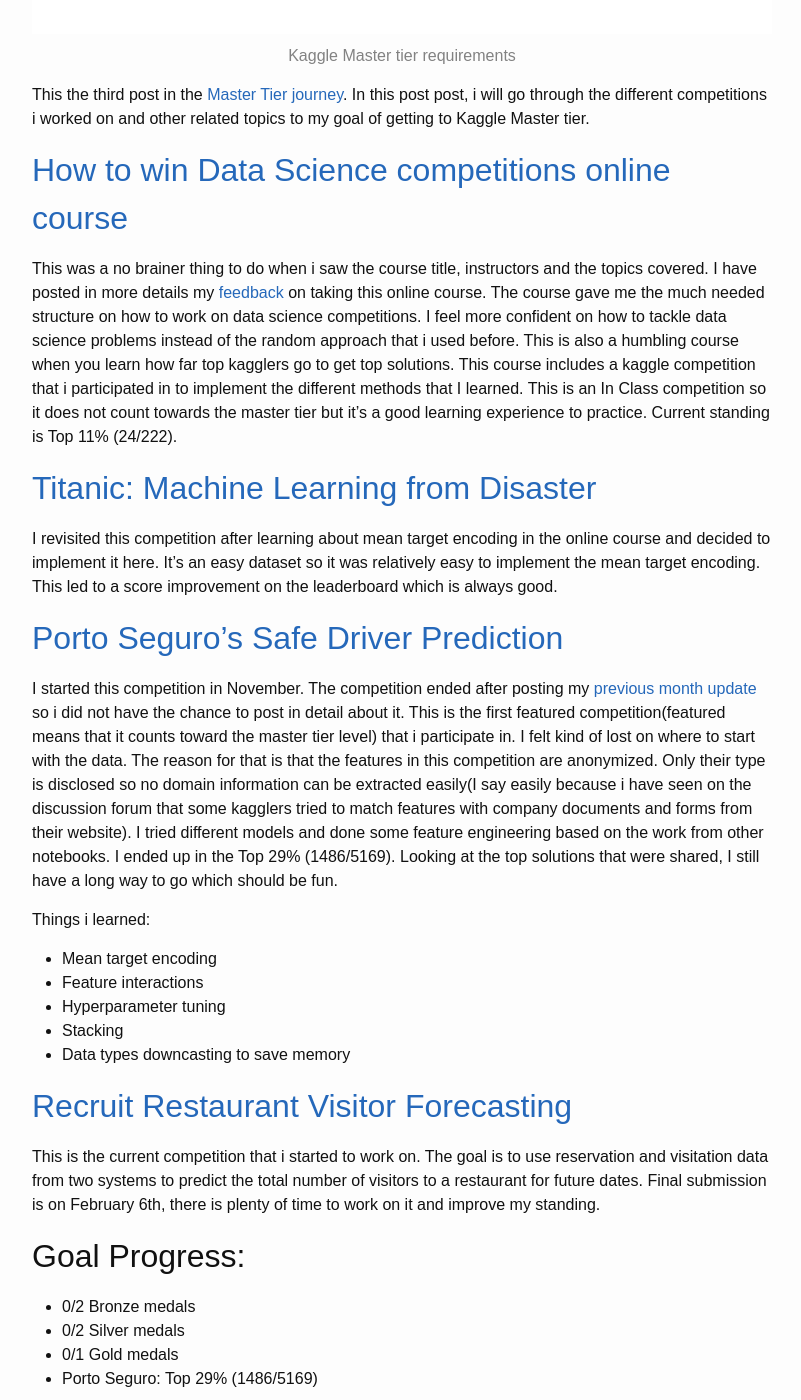
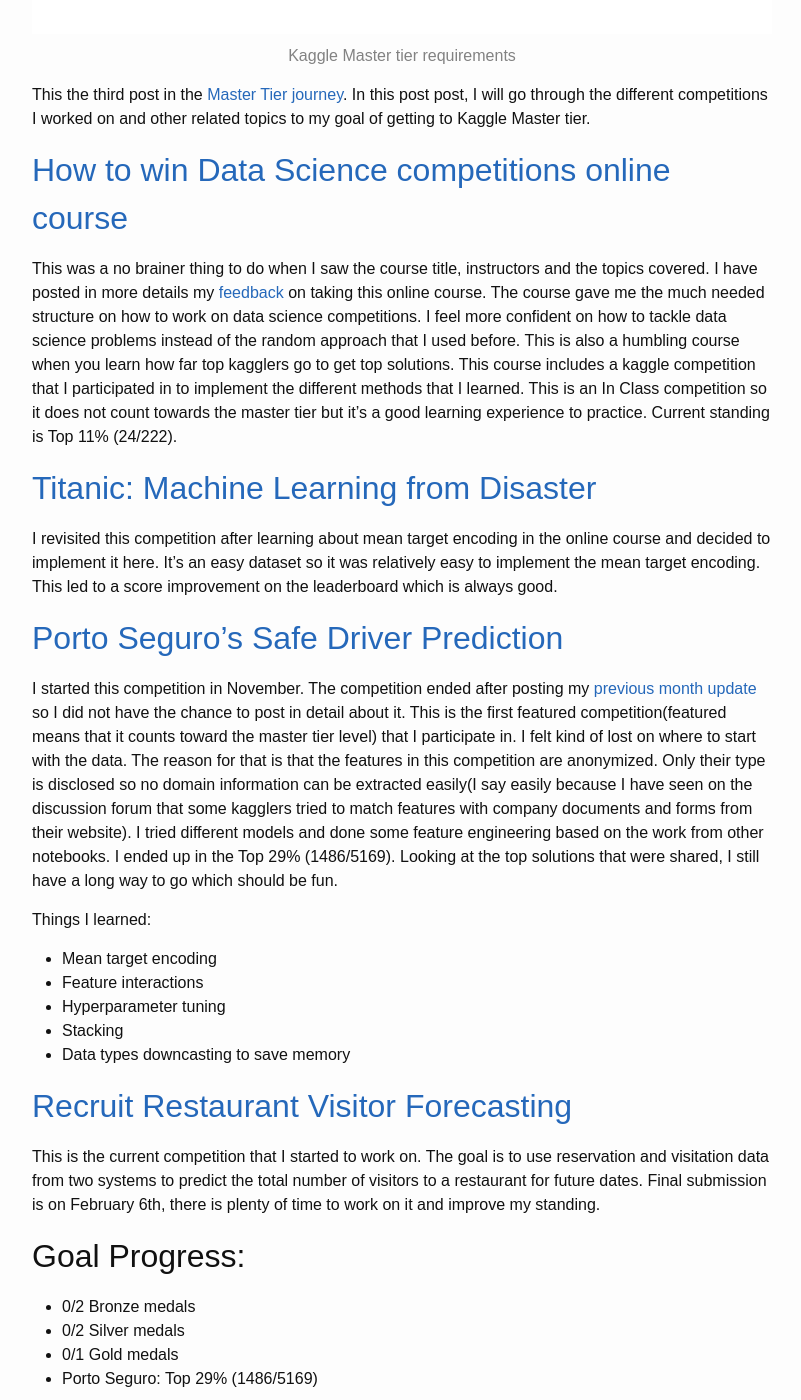
Before and after one commit to maviator/maviator.github.io, a Jekyll site: the page built from _posts/2017-12-30-The-master-tier-journey-2.markdown, in a window 1280 px wide and 1400 px high, scrolled down 430 px. Shown: the whole window, without its empty margins (238-1039 px from the left). Built offline with Jekyll 4.4.1, drawn with Linux system fonts in a browser that asks for light colours; some of the changed text lies outside the part shown.

Commit message:
replace i with I

```diff
--- a/_posts/2017-12-30-The-master-tier-journey-2.markdown
+++ b/_posts/2017-12-30-The-master-tier-journey-2.markdown
@@ -12,11 +12,11 @@ tags: kaggle master-journey
             caption="Kaggle Master tier requirements"
             %}
 
-This the third post in the [Master Tier journey](https://maviator.github.io/2017/11/23/The-Master-tier-Journey-0/). In this post post, i will go through the different competitions i worked on and other related topics to my goal of getting to Kaggle Master tier.
+This the third post in the [Master Tier journey](https://maviator.github.io/2017/11/23/The-Master-tier-Journey-0/). In this post post, I will go through the different competitions I worked on and other related topics to my goal of getting to Kaggle Master tier.
 
 ## [How to win Data Science competitions online course](https://www.kaggle.com/c/competitive-data-science-final-project)
 
-This was a no brainer thing to do when i saw the course title, instructors and the topics covered. I have posted in more details my [feedback](https://maviator.github.io/2017/12/19/How-to-win-data-science-competitions-online-course/) on taking this online course. The course gave me the much needed structure on how to work on data science competitions. I feel more confident on how to tackle data science problems instead of the random approach that i used before. This is also a humbling course when you learn how far top kagglers go to get top solutions. This course includes a kaggle competition that i participated in to implement the different methods that I learned. This is an In Class competition so it does not count towards the master tier but it's a good learning experience to practice. Current standing is Top 11% (24/222).
+This was a no brainer thing to do when I saw the course title, instructors and the topics covered. I have posted in more details my [feedback](https://maviator.github.io/2017/12/19/How-to-win-data-science-competitions-online-course/) on taking this online course. The course gave me the much needed structure on how to work on data science competitions. I feel more confident on how to tackle data science problems instead of the random approach that I used before. This is also a humbling course when you learn how far top kagglers go to get top solutions. This course includes a kaggle competition that I participated in to implement the different methods that I learned. This is an In Class competition so it does not count towards the master tier but it's a good learning experience to practice. Current standing is Top 11% (24/222).
 
 ## [Titanic: Machine Learning from Disaster](https://www.kaggle.com/c/titanic)
 
@@ -24,9 +24,9 @@ I revisited this competition after learning about mean target encoding in the on
 
 ## [Porto Seguro’s Safe Driver Prediction](https://www.kaggle.com/c/porto-seguro-safe-driver-prediction)
 
-I started this competition in November. The competition ended after posting my [previous month update](https://maviator.github.io/2017/11/28/The-Master-tier-Journey-1/) so i did not have the chance to post in detail about it. This is the first featured competition(featured means that it counts toward the master tier level) that i participate in. I felt kind of lost on where to start with the data. The reason for that is that the features in this competition are anonymized. Only their type is disclosed so no domain information can be extracted easily(I say easily because i have seen on the discussion forum that some kagglers tried to match features with company documents and forms from their website). I tried different models and done some feature engineering based on the work from other notebooks. I ended up in the Top 29% (1486/5169). Looking at the top solutions that were shared, I still have a long way to go which should be fun.
+I started this competition in November. The competition ended after posting my [previous month update](https://maviator.github.io/2017/11/28/The-Master-tier-Journey-1/) so I did not have the chance to post in detail about it. This is the first featured competition(featured means that it counts toward the master tier level) that I participate in. I felt kind of lost on where to start with the data. The reason for that is that the features in this competition are anonymized. Only their type is disclosed so no domain information can be extracted easily(I say easily because I have seen on the discussion forum that some kagglers tried to match features with company documents and forms from their website). I tried different models and done some feature engineering based on the work from other notebooks. I ended up in the Top 29% (1486/5169). Looking at the top solutions that were shared, I still have a long way to go which should be fun.
 
-Things i learned:
+Things I learned:
 - Mean target encoding
 - Feature interactions
 - Hyperparameter tuning
@@ -35,7 +35,7 @@ Things i learned:
 
 ## [Recruit Restaurant Visitor Forecasting](https://www.kaggle.com/c/recruit-restaurant-visitor-forecasting)
 
-This is the current competition that i started to work on. The goal is to use reservation and visitation data from two systems to predict the total number of visitors to a restaurant for future dates. Final submission is on February 6th, there is plenty of time to work on it and improve my standing.
+This is the current competition that I started to work on. The goal is to use reservation and visitation data from two systems to predict the total number of visitors to a restaurant for future dates. Final submission is on February 6th, there is plenty of time to work on it and improve my standing.
 
 ## Goal Progress:
 - 0/2 Bronze medals
@@ -45,7 +45,7 @@ This is the current competition that i started to work on. The goal is to use re
 
 ## Blog and Medium posts
 
-This is the highlight of this month. I managed to get my [blog](https://maviator.github.io/) live on Github pages. The goal of this blog is to document the projects that i work on. I am planning to write blog posts on topics that i learn and find cool related to machine learning and AI. I am also posting these blog posts on [Medium](https://medium.com/@mohtedibf).
+This is the highlight of this month. I managed to get my [blog](https://maviator.github.io/) live on Github pages. The goal of this blog is to document the projects that I work on. I am planning to write blog posts on topics that I learn and find cool related to machine learning and AI. I am also posting these blog posts on [Medium](https://medium.com/@mohtedibf).
 
 This month stats:
 - Blog and Medium posts: 6
```
